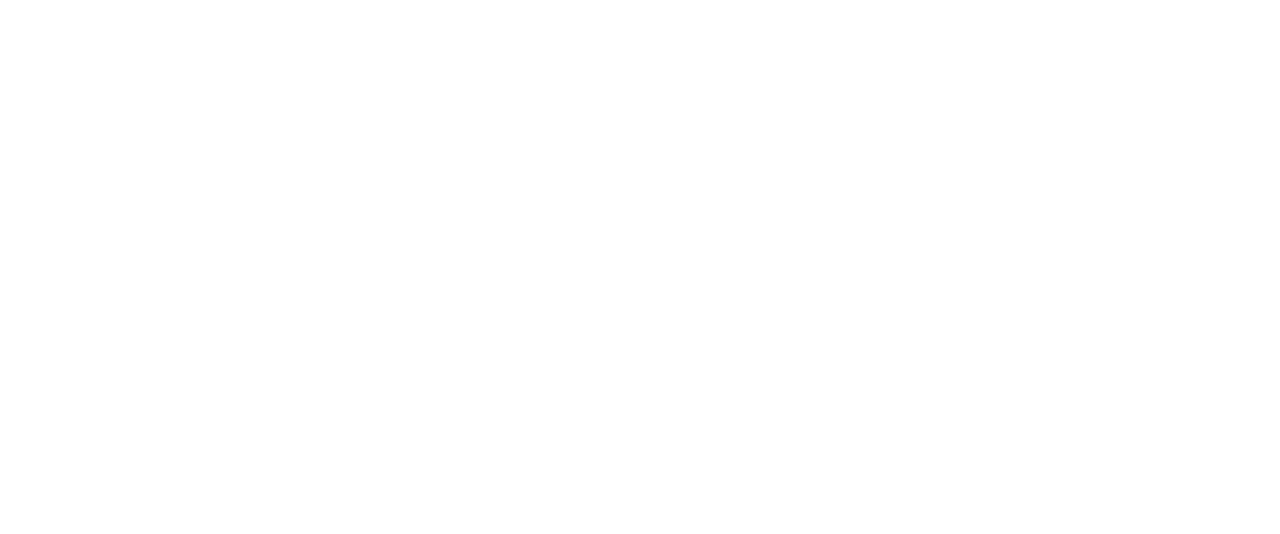
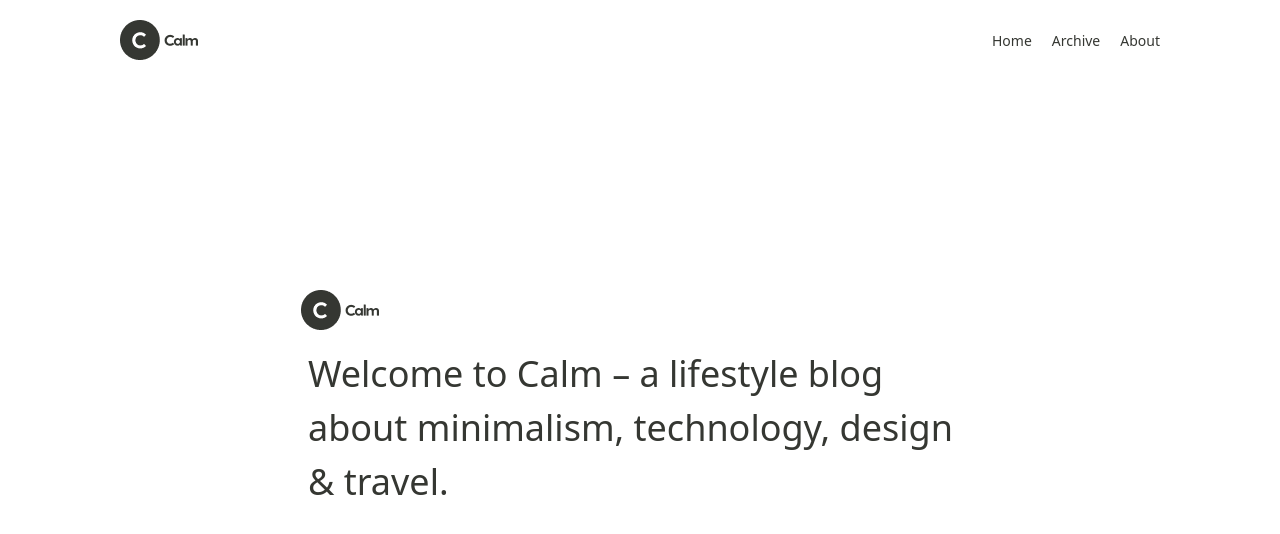
Before and after one commit to Salievabdulloh/calm-project, a website: page src/index.html in a window 1280 px wide. Drawn offline with Linux system fonts and the light colour scheme.

Commit message:
done the header part

```diff
--- a/src/index.html
+++ b/src/index.html
@@ -1,16 +1,35 @@
 <!DOCTYPE html>
 <html lang="en">
+
 <head>
     <meta charset="UTF-8">
     <meta name="viewport" content="width=device-width, initial-scale=1.0">
     <title>Document</title>
     <link rel="stylesheet" href="output.css">
 </head>
+
 <body>
-    <header></header>
+    <header>
+        <div class="flex justify-between items-center pt-5 pb-[110px] px-[120px]">
+            <img src="img/c.png">
+            <div class="flex gap-5 items-center">
+                <p class="text-[14px] text-[#353732]">Home</p>
+                <p class="text-[14px] text-[#353732]">Archive</p>
+                <p class="text-[14px] text-[#353732]">About</p>
+            </div>
+        </div>
+        <div class="flex justify-center items-center mt-[120px] flex-col">
+            <div class="tab:mr-[600px]"><img src="img/c.png"></div>
+            <p class="text-[36px] tab:w-[664px] text-[#353732] mt-[17px]">Welcome to Calm – a lifestyle blog about
+                minimalism,
+                technology,
+                design & travel.</p>
+        </div>
+    </header>
 
     <main></main>
 
     <footer></footer>
 </body>
+
 </html>
```
Also changed, not shown: src/img/backpack.png (added), src/img/c.png (added), src/img/climb.png (added), src/img/mount.png (added), src/img/pen.png (added), src/img/people.png (added), src/img/photoaparat.png (added), src/img/quarosped.png (added), src/img/tv.png (added), src/output.css.
